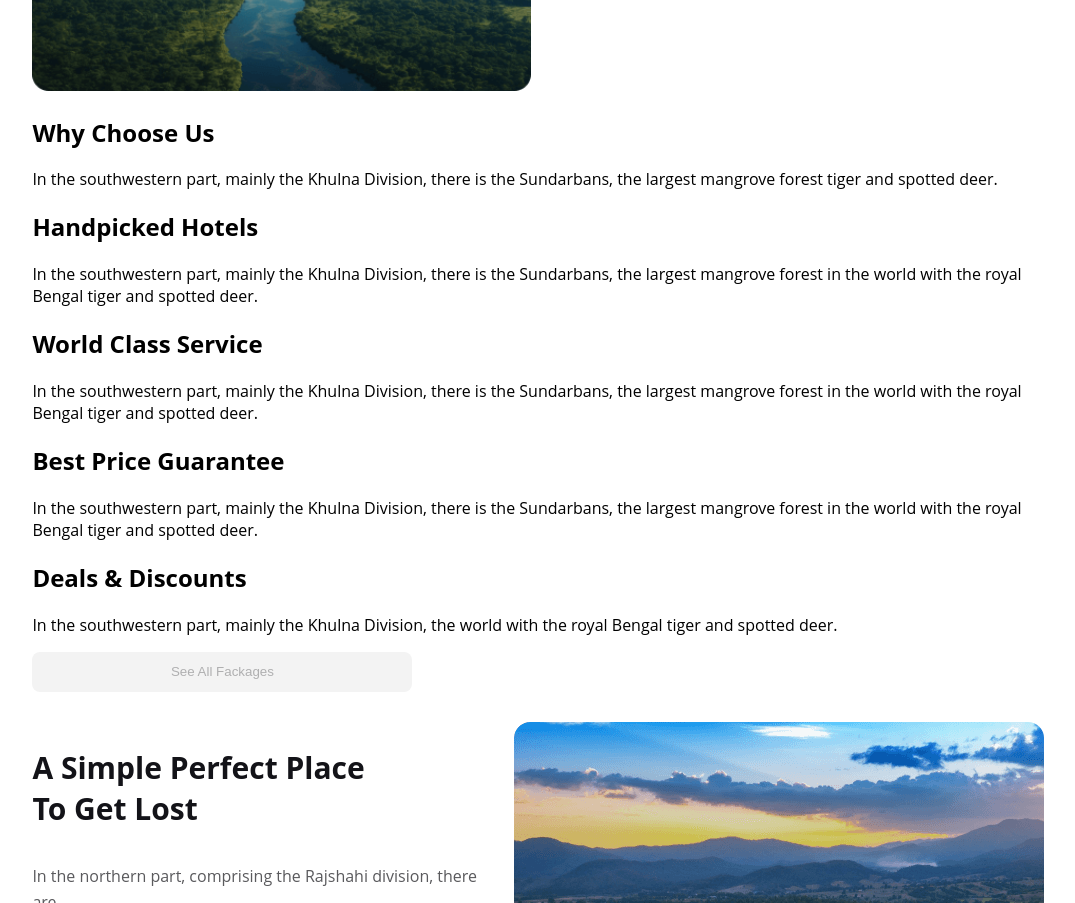
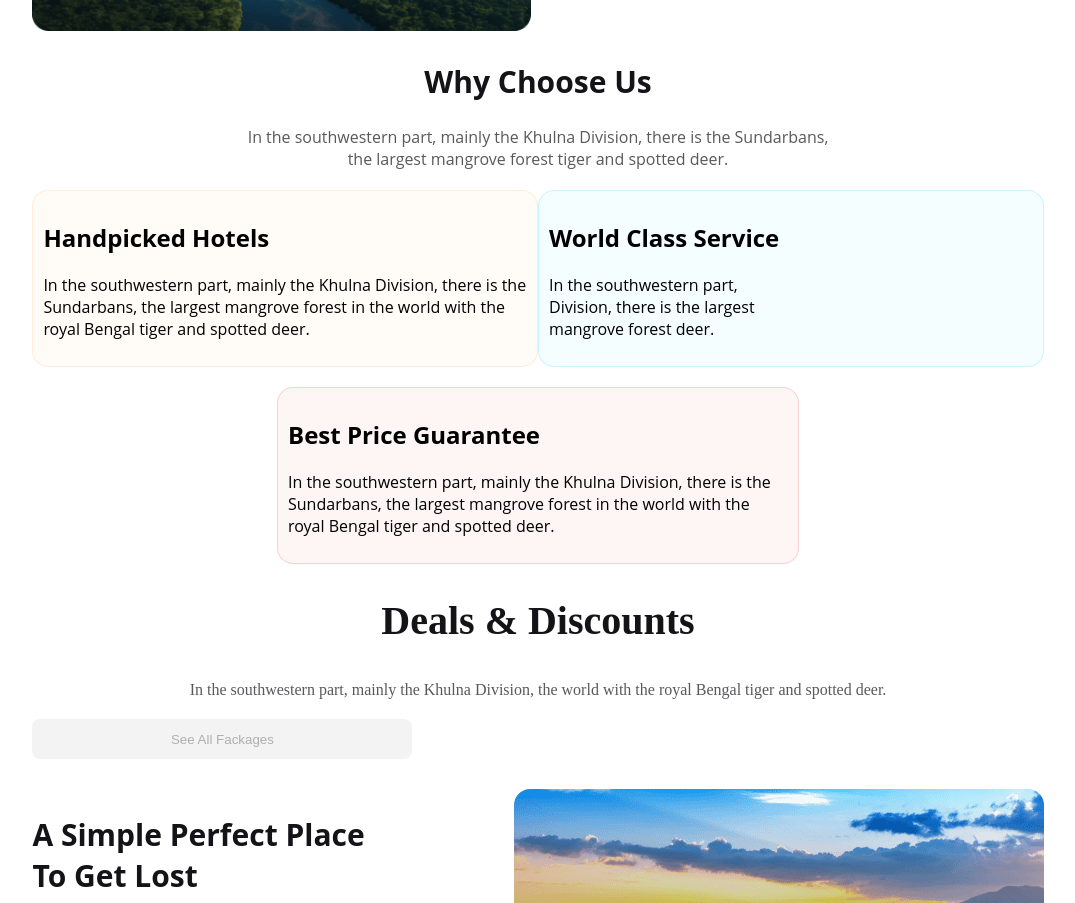
Before and after one commit to fatihatuzjohora/Destination-Anywhere, a plain HTML site: page index.html in a window 1280 px wide. Shown: the part 2585-3488 px from the top of the page, without its empty margins (102-1177 px from the left). Drawn offline with Linux system fonts and the light colour scheme.

Commit message:
section5 done

```diff
--- a/index.html
+++ b/index.html
@@ -129,21 +129,23 @@
     <section class="main">
         <div class="section5-container1">
             <h1>Why Choose Us</h1>
-            <p>In the southwestern part, mainly the Khulna Division, there is the Sundarbans, the largest mangrove forest tiger and spotted deer. </p>
+            <p>In the southwestern part, mainly the Khulna Division, there is the Sundarbans, <br> the largest mangrove forest tiger and spotted deer. </p>
         </div>
         <div class="section5-container2">
             <div class="section5-container2-part1">
                 <h2>Handpicked Hotels</h2>
-                <p>In the southwestern part, mainly the Khulna Division, there is the Sundarbans, the largest mangrove forest in the world with the royal Bengal tiger and spotted deer. </p>
+                <p>In the southwestern part, mainly the Khulna Division, there is the Sundarbans, the largest mangrove forest in the world with the royal Bengal tiger and spotted deer.  </p>
                         </div>
                         <div class="section5-container2-part2">
                             <h2>World Class Service</h2>
-                            <p>In the southwestern part, mainly the Khulna Division, there is the Sundarbans, the largest mangrove forest in the world with the royal Bengal tiger and spotted deer.  </p>
+                            <p>In the southwestern part, <br>Division,  there is  the largest <br> mangrove forest deer. </p>
                                     </div>
         </div>
-        <div class="section5-container3">
-            <h2>Best Price Guarantee</h2>
-            <p>In the southwestern part, mainly the Khulna Division, there is the Sundarbans, the largest mangrove forest in the world with the royal Bengal tiger and spotted deer.  </p>
+        <div class="section5-contain3-main">
+            <div class="section5-container3">
+                <h2>Best Price Guarantee</h2>
+                <p>In the southwestern part, mainly the Khulna Division, there is the Sundarbans, the largest mangrove forest in the world with the royal Bengal tiger and spotted deer.  </p>
+            </div>
         </div>
     </section>
 
--- a/style.css
+++ b/style.css
@@ -155,14 +155,14 @@ li {
   display: flex;
   justify-content: center;
   align-items: center;
-  padding: 30px;
+  padding: 10px;
 }
 .section4-text > p {
   display: flex;
   justify-content: center;
   align-items: center;
   text-align: center;
-  padding-bottom: 50px;
+  padding-bottom: 30px;
 }
 
 .section4-container-main-img img {
@@ -190,10 +190,81 @@ li {
 /* section-4 end */
 
 /* section-5 start */
+.section5-container1>h1{
+    font-size: 30px;
+    font-weight: bold;
+    text-align: center;
+    color: #131318;
+line-height: normal;
+}
+.section5-container1>p{
+    text-align: center;
+    color: rgba(19, 19, 24, 0.70);
+    margin-bottom: 20px;
+}
+
+.section5-container2{
+    display: flex;
+    justify-content: space-between;
+
+}
+.section5-container2-part1{
+    padding: 10px;
+    /* border: 2px solid red; */
+    width:500px ;
+    border-radius: 16px;
+border: 1px solid rgba(251, 181, 99, 0.20);
+background: rgba(251, 181, 99, 0.05);
+
+}
+
+.section5-container2-part2{
+    padding: 10px;
+    /* border: 2px solid red; */
+    width:500px ;
+    border-radius: 16px;
+border: 1px solid rgba(41, 206, 246, 0.20);
+background: rgba(41, 206, 246, 0.05);
+}
+.section5-contain3-main{
+    margin-top: 20px;
+    display: flex;
+    justify-content: center;
+}
+.section5-container3{
+    width:500px ;
+    padding: 10px;
+    border-radius: 16px;
+border: 1px solid rgba(233, 68, 68, 0.20);
+background: rgba(233, 68, 68, 0.05);
+}
+
+
 
 /* section-5 end */
 
 /* section-6 start */
+.section6-container1 > h2{
+    color: #131318;
+    text-align: center;
+    font-family: Mulish;
+    font-size: 40px;
+    font-style: normal;
+    font-weight: 800;
+    line-height: normal;
+}
+.section6-container1 > p{
+    color: rgba(19, 19, 24, 0.70);
+text-align: center;
+font-family: Mulish;
+font-size: 16px;
+font-style: normal;
+font-weight: 400;
+line-height: 26px;
+}
+
+
+
 
 /* section-6 end */
 
```
